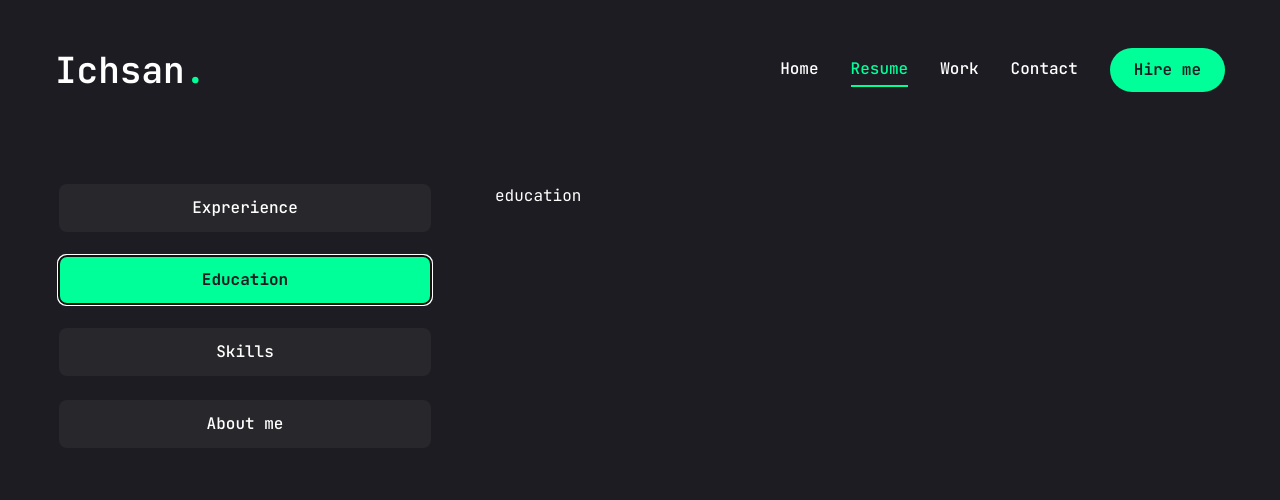
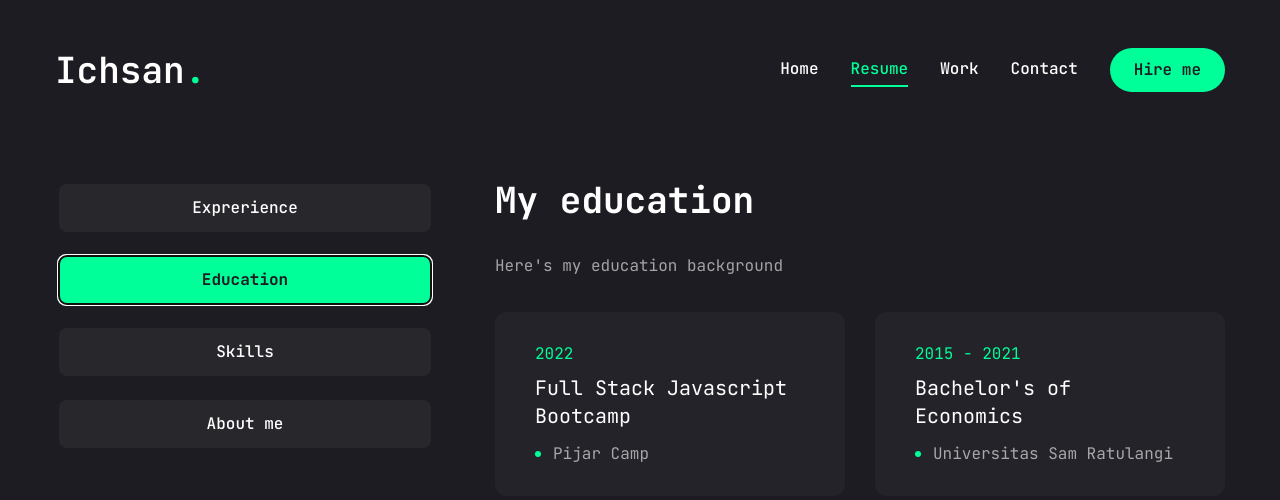
Before and after one commit to IchsanR/web-porto, a Next.js app: page /resume in a window 1280 px wide. Both pictures are taken after a click on the tab "Education". Shown: the top 500 px of the page. Built offline with nearby package versions, Linux system fonts and the light colour scheme.

Commit message:
feat: add skills section on resume

```diff
--- a/src/app/resume/page.jsx
+++ b/src/app/resume/page.jsx
@@ -2,12 +2,13 @@
 
 import {FaHtml5, FaCss3, FaJs, FaReact, FaNodeJs} from 'react-icons/fa'
 import {SiTailwindcss, SiNextdotjs, SiExpress} from 'react-icons/si'
+import {motion} from 'framer-motion'
 
+// component
 import {Tabs, TabsContent, TabsList, TabsTrigger} from '@/components/ui/tabs'
 import {Tooltip, TooltipContent, TooltipProvider, TooltipTrigger} from '@/components/ui/tooltip'
 import {ScrollArea} from '@/components/ui/scroll-area'
 
-import {motion} from 'framer-motion'
 
 const about = {
   title: "About me",
@@ -140,6 +141,7 @@
           </TabsList>
 
           <div className="min-h-[70vh] w-full">
+            {/* experience */}
             <TabsContent value="experience" className="w-full">
               <div className='flex flex-col gap-[30px] text-center xl:text-left'>
                 <h3 className='text-4xl font-bold'>{experience.title}</h3>
@@ -162,12 +164,60 @@
                 </ScrollArea>
               </div>
             </TabsContent>
+
+            {/* education */}
             <TabsContent value="education" className="w-full">
-              education
+              <div className='flex flex-col gap-[30px] text-center xl:text-left'>
+                <h3 className='text-4xl font-bold'>{education.title}</h3>
+                <p className='max-w-[600px] text-white/60 mx-auto xl:mx-0'>{education.description}</p>
+                <ScrollArea className="h-[400px]">
+                  <ul className='grid grid-cols-1 lg:grid-cols-2 gap-[30px]'>
+                    {education.items.map((item, index) => {
+                      return (
+                        <li key={index} className='bg-[#232329] h-[184px] py-6 px-10 rounded-xl flex flex-col justify-center items-center lg:items-start gap-1'>
+                          <span className='text-accent'>{item.duration}</span>
+                          <h3 className='text-xl max-w-[260px] min-h-[60px] text-center lg:text-left'>{item.degree}</h3>
+                          <div className='flex items-center gap-3'>
+                            <span className='w-[6px] h-[6px] rounded-full bg-accent'></span>
+                            <p className='text-white/60'>{item.institution}</p>
+                          </div>
+                        </li>
+                      )
+                    })}
+                  </ul>
+                </ScrollArea>
+              </div>
             </TabsContent>
-            <TabsContent value="skills" className="w-full">
-              skills
+
+            {/* skills */}
+            <TabsContent value="skills" className="w-full h-full">
+              <div className="flex flex-col gap-[30px]">
+                <div className='flex flex-col gap-[30px] text-center xl:text-left'>
+                  <h3 className='text-4xl font-bold'>{skills.title}</h3>
+                  <p className='max-w-[600p] text-white/60 mx-auto xl:mx-0'>{skills.description}</p>
+                </div>
+                <ul className='grid grid-cols-2 sm:grid-cols-3 md:grid-cols-4 gap-4 xl:gap-[30px]'>
+                  {skills.skillList.map((item, index) => {
+                    return (
+                      <li key={index}>
+                        <TooltipProvider delayDuration={100}>
+                          <Tooltip>
+                            <TooltipTrigger className='w-full h-[150px] bg-[#232329] rounded-xl flex justify-center items-center group'>
+                              <div className='text-6xl group-hover:text-accent transition-all duration-300'>{item.icon}</div>
+                            </TooltipTrigger>
+                            <TooltipContent>
+                              <p className='capitalize'>{item.name}</p>
+                            </TooltipContent>
+                          </Tooltip>
+                        </TooltipProvider>
+                      </li>
+                    )
+                  })}
+                </ul>
+              </div>
             </TabsContent>
+
+            {/* about */}
             <TabsContent value="about" className="w-full">
               about
             </TabsContent>
```
